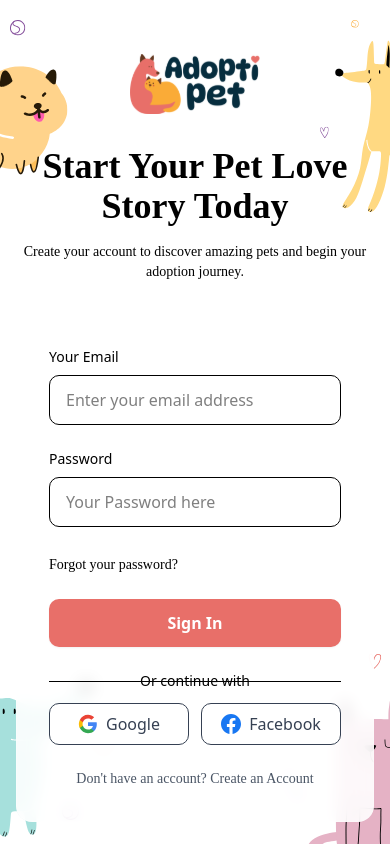
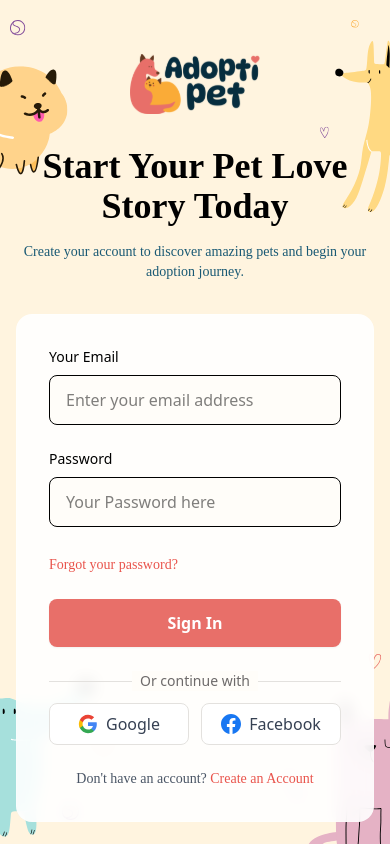
Before and after one commit to yhsunny176/adoptipet-pet-adoption-management-client-side, a React (Vite) app: page /auth/login in a window 390 px wide. Built offline with nearby package versions, Linux system fonts and the light colour scheme; no server answers; some icons are missing; a web font is replaced by a local one.

Commit message:
Changed the full index.css styling to be compatible with dark mode && Fixed Navbar responsive issues along with some styling changes

```diff
--- a/src/components/ThemeToggle.jsx
+++ b/src/components/ThemeToggle.jsx
@@ -4,27 +4,27 @@ import { useTheme } from "@/hooks/useTheme";
 
 const ThemeToggle = () => {
     const { theme, setTheme } = useTheme();
-    const themes = ["light", "dark",];
+    const themes = ["light", "dark"];
 
     const handleThemeChange = () => {
         const newTheme = themes[(themes.indexOf(theme) + 1) % themes.length];
         setTheme(newTheme);
     };
     return (
-        <span className="bg-popover text-popover-foreground w-fit rounded-full flex justify-center items-center m-2 p-2">
-            <button className="cursor-pointer" onClick={handleThemeChange}>
+        <button
+            className="cursor-pointer bg-toggle-bg-base hover:bg-toggle-bg-hover w-fit rounded-full flex justify-center items-center m-2 p-2  transition-colors duration-500 ease-in-out"
+            onClick={handleThemeChange}>
             {theme === "dark" && (
                 <h1>
-                        <Moon></Moon>
+                    <Moon className="text-toggle-icon"></Moon>
                 </h1>
             )}
             {theme === "light" && (
                 <h1>
-                        <Sun></Sun>
+                    <Sun className="text-toggle-icon"></Sun>
                 </h1>
             )}
         </button>
-        </span>
     );
 };
 
--- a/src/index.css
+++ b/src/index.css
@@ -23,116 +23,81 @@ a.active {
 }
 
 @theme {
-  --radius-sm: calc(var(--radius) - 4px);
-  --radius-md: calc(var(--radius) - 2px);
-  --radius-lg: var(--radius);
-  --radius-xl: calc(var(--radius) + 4px);
-  --color-background-light: var(--background);
-  --color-background-dark: var(--background-dark);
-  --color-foreground: var(--foreground);
-  --color-card: var(--card);
-  --color-card-foreground: var(--card-foreground);
-  --color-popover: var(--popover);
-  --color-popover-foreground: var(--popover-foreground);
-  --color-primary: var(--primary);
-  --color-primary-foreground: var(--primary-foreground);
-  --color-secondary: var(--secondary);
-  --color-secondary-foreground: var(--secondary-foreground);
-  --color-muted: var(--muted);
-  --color-muted-foreground: var(--muted-foreground);
-  --color-accent: var(--accent);
-  --color-accent-foreground: var(--accent-foreground);
-  --color-destructive: var(--destructive);
-  --color-border: var(--border);
-  --color-input: var(--input);
-  --color-ring: var(--ring);
-  --color-chart-1: var(--chart-1);
-  --color-chart-2: var(--chart-2);
-  --color-chart-3: var(--chart-3);
-  --color-chart-4: var(--chart-4);
-  --color-chart-5: var(--chart-5);
-  --color-sidebar: var(--sidebar);
-  --color-sidebar-foreground: var(--sidebar-foreground);
-  --color-sidebar-primary: var(--sidebar-primary);
-  --color-sidebar-primary-foreground: var(--sidebar-primary-foreground);
-  --color-sidebar-accent: var(--sidebar-accent);
-  --color-sidebar-accent-foreground: var(--sidebar-accent-foreground);
-  --color-sidebar-border: var(--sidebar-border);
-  --color-sidebar-ring: var(--sidebar-ring);
+  --color-background-primary: var(--background);
+  --color-background-secondary: var(--background-dark);
 
+  --color-heading-color: var(--text-heading);
+  --color-pg-base: var(--paragraph-prim);
+
+  --color-base-white: var(--white-prim);
+  --color-base-orange: var(--orange-prim);
+  --color-base-rose: var(--rose-prim);
+  --color-base-rose-light: var(--rose-lt);
+  --color-base-rose-dark: var(--rose-dark);
+  --color-base-red: var(--red-prim);
+  --color-red-medium: var(--red-mid);
+  --color-red-light: var(--red-lt);
+  --color-gray-light: var(--gray-lt);
+  --color-gray-medium: var(--gray-md);
+  --color-gray-dark: var(--gray-dr);
+  --color-yellow-bg: var(--yellow-bg-prim);
+  --color-blue-coral: var(--blue-cr);
+
+  --color-navitem-base: var(--navlink-prim);
+  --color-navitem-base-mb: var(--navlink-mb);
+  --color-navitem-hover: var(--navlink-hover);
+  --color-toggle-bg-base: var(--toggle-prim);
+  --color-toggle-bg-hover: var(--toggle-hover);
+  --color-toggle-icon: var(--toggle-icon);
+  --color-menu-mobile: var(--menu-mob);
+
+  /* Shadows */
+  --shadow-card-primary: 0px 6px 20px -5px rgba(0, 0, 0, 0.1);
+
+  /* Leading or Line Spacing */
+  --leading-pg-base: 26px;
+  --leading-pg-lg: 29px;
 }
 
 :root {
   --font-pg: 'Amiko', 'sans-serif';
   --font-heading: 'DynaPuff', 'sans-serif';
-  --radius: 0.625rem;
-  --background: #FFFAF2;
+  --background: oklch(0.9868 0.0118 79.79);
   --background-dark: oklch(0.9702 0.03 83.63);
-  --foreground: oklch(0.145 0 0);
-  --card: oklch(1 0 0);
-  --card-foreground: oklch(0.145 0 0);
-  --popover: oklch(1 0 0);
-  --popover-foreground: oklch(0.145 0 0);
-  --primary: oklch(0.205 0 0);
-  --primary-foreground: oklch(0.985 0 0);
-  --secondary: oklch(0.97 0 0);
-  --secondary-foreground: oklch(0.205 0 0);
-  --muted: oklch(0.97 0 0);
-  --muted-foreground: oklch(0.556 0 0);
-  --accent: oklch(0.97 0 0);
-  --accent-foreground: oklch(0.205 0 0);
-  --destructive: oklch(0.577 0.245 27.325);
-  --border: oklch(0.922 0 0);
-  --input: oklch(0.922 0 0);
-  --ring: oklch(0.708 0 0);
-  --chart-1: oklch(0.646 0.222 41.116);
-  --chart-2: oklch(0.6 0.118 184.704);
-  --chart-3: oklch(0.398 0.07 227.392);
-  --chart-4: oklch(0.828 0.189 84.429);
-  --chart-5: oklch(0.769 0.188 70.08);
-  --sidebar: oklch(0.985 0 0);
-  --sidebar-foreground: oklch(0.145 0 0);
-  --sidebar-primary: oklch(0.205 0 0);
-  --sidebar-primary-foreground: oklch(0.985 0 0);
-  --sidebar-accent: oklch(0.97 0 0);
-  --sidebar-accent-foreground: oklch(0.205 0 0);
-  --sidebar-border: oklch(0.922 0 0);
-  --sidebar-ring: oklch(0.708 0 0);
+  --text-heading: oklch(0.2801 0.0519 232.1);
+  --rose-prim: oklch(0.645 0.1859 26.69);
+  --red-prim: oklch(0.4865 0.1814 27.32);
+  --rose-lt: oklch(0.9426 0.0241 17.59);
+  --rose-dark: oklch(0.5723 0.2118 27.2);
+  --white-prim: oklch(0.9945 0.0057 84.57);
+  --paragraph-prim: oklch(0.4373 0.0765 230.68);
+  --navlink-prim: oklch(0.4373 0.0765 230.68);
+  --navlink-hover: oklch(0.645 0.1859 26.69);
+  --navlink-mb: oklch(0.4373 0.0765 230.68);
+  --toggle-prim: oklch(0.8944 0.1068 82.68);
+  --toggle-hover: oklch(0.7995 0.1538 71.7);
+  --toggle-icon: oklch(0.4268 0.004 17.31);
+  --orange-prim: oklch(0.7215 0.1604 49.1);
+  --red-mid: oklch(0.6365 0.1958 24.62);
+  --red-lt: oklch(0.9426 0.0241 17.59);
+  --yellow-bg-prim: oklch(0.9702 0.03 83.63);
+  --menu-mob: oklch(0.2801 0.0519 232.1);
+  --gray-lt: oklch(0.9105 0.0046 78.3);
+  --gray-md: oklch(0.6717 0.0071 17.33);
+  --gray-dr: oklch(0.527 0.0038 17.28);
+  --blue-cr: oklch(0.866 0.0593 190.8);
 
 }
 
 .dark {
-  --background: #111110;
-  --background-dark: oklch(0.1822 0 0);
-  --foreground: oklch(0.985 0 0);
-  --card: oklch(0.205 0 0);
-  --card-foreground: oklch(0.985 0 0);
-  --popover: oklch(0.205 0 0);
-  --popover-foreground: oklch(0.985 0 0);
-  --primary: oklch(0.922 0 0);
-  --primary-foreground: oklch(0.205 0 0);
-  --secondary: oklch(0.269 0 0);
-  --secondary-foreground: oklch(0.985 0 0);
-  --muted: oklch(0.269 0 0);
-  --muted-foreground: oklch(0.708 0 0);
-  --accent: oklch(0.269 0 0);
-  --accent-foreground: oklch(0.985 0 0);
-  --destructive: oklch(0.704 0.191 22.216);
-  --border: oklch(1 0 0 / 10%);
-  --input: oklch(1 0 0 / 15%);
-  --ring: oklch(0.556 0 0);
-  --chart-1: oklch(0.488 0.243 264.376);
-  --chart-2: oklch(0.696 0.17 162.48);
-  --chart-3: oklch(0.769 0.188 70.08);
-  --chart-4: oklch(0.627 0.265 303.9);
-  --chart-5: oklch(0.645 0.246 16.439);
-  --sidebar: oklch(0.205 0 0);
-  --sidebar-foreground: oklch(0.985 0 0);
-  --sidebar-primary: oklch(0.488 0.243 264.376);
-  --sidebar-primary-foreground: oklch(0.985 0 0);
-  --sidebar-accent: oklch(0.269 0 0);
-  --sidebar-accent-foreground: oklch(0.985 0 0);
-  --sidebar-border: oklch(1 0 0 / 10%);
-  --sidebar-ring: oklch(0.556 0 0);
-
+  --background: oklch(0.1822 0 0);
+  --background-dark: oklch(0.1904 0.004 106.77);
+  --text-heading: oklch(0.6964 0.1594 25.2);
+  --white-prim: oklch(0.9851 0 0);
+  --paragraph-prim: oklch(0.9851 0 0);
+  --navlink-prim: oklch(0.9851 0 0);
+  --toggle-prim: oklch(0.645 0.1859 26.69);
+  --toggle-hover: oklch(0.5723 0.2118 27.2);
+  --toggle-icon: oklch(0.9851 0 0);
+  --menu-mob: oklch(0.9851 0 0);
 }
--- a/src/layouts/MainLayout.jsx
+++ b/src/layouts/MainLayout.jsx
@@ -6,8 +6,8 @@ import { Outlet } from "react-router";
 const MainLayout = () => {
     return (
         <div>
-            <header className="py-8 bg-background-dark">
-                <nav className="lg:max-w-7xl xl:max-w-9/12 mx-auto">
+            <header className="py-8 bg-background-secondary">
+                <nav className="max-w-full lg:max-w-7xl xl:max-w-9/12 mx-auto">
                     <Navbar />
                 </nav>
             </header>
--- a/src/pages/Login.jsx
+++ b/src/pages/Login.jsx
@@ -66,7 +66,9 @@ const Login = () => {
             <div className="relative z-10 flex items-center justify-center min-h-screen p-4">
                 <div className="w-full max-w-sm sm:max-w-md md:max-w-lg lg:max-w-xl xl:max-w-2xl">
                     <div className="flex items-center justify-center py-8">
-                        <img src={logo} alt="logo" />
+                        <Link to="/">
+                            <img src={logo} alt="logo" />
+                        </Link>
                     </div>
                     {/* Title and Subtitle */}
                     <div className="text-center mb-8">
@@ -224,15 +226,15 @@ const Login = () => {
                                             const user = result.user;
                                             setUser(user);
 
-                                            toast.success("Google registration successful!");
+                                            toast.success("Login successful!");
                                             navigate("/", {
                                                 state: {
-                                                    message: "Registration Successful!",
+                                                    message: "Login Successful!",
                                                     type: "success",
                                                 },
                                             });
                                         } catch (error) {
-                                            toast.error(error.message || "Registration failed. Please try again.");
+                                            toast.error(error.message || "Login failed. Please try again.");
                                         }
                                     }}
                                     className="w-full inline-flex justify-center items-center px-4 py-2 rounded-lg text-md border border-gray-light font-medium text-gray-700 bg-white hover:shadow-card-primary cursor-pointer transition-all duration-600 ease-in-out">
@@ -267,17 +269,15 @@ const Login = () => {
                                             // Update user state with additional info if needed
                                             setUser(user);
 
-                                            toast.success("Facebook registration successful!");
+                                            toast.success("Login successful!");
                                             navigate("/", {
                                                 state: {
-                                                    message: "Successfully registered with Facebook!",
+                                                    message: "Login Successful",
                                                     type: "success",
                                                 },
                                             });
                                         } catch (error) {
-                                            toast.error(
-                                                error.message || "Facebook registration failed. Please try again."
-                                            );
+                                            toast.error(error.message || "Login Failed. Please try again.");
                                         }
                                     }}
                                     className="w-full inline-flex justify-center items-center px-4 py-2 rounded-lg text-md border border-gray-light font-medium text-gray-700 bg-white hover:shadow-card-primary cursor-pointer transition-all duration-600 ease-in-out">
```
Also changed, not shown: src/components/banner/Banner.jsx (+59 -6 lines), src/components/navbar/Navbar.jsx (+97 -73 lines), src/pages/Registration.jsx (+9 -8 lines), src/assets/Hero/bg-pet-elems-dark.png (added). Lines whose indentation alone changed are shown as unchanged.
